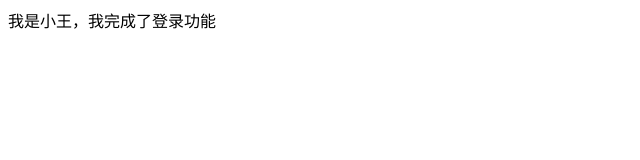
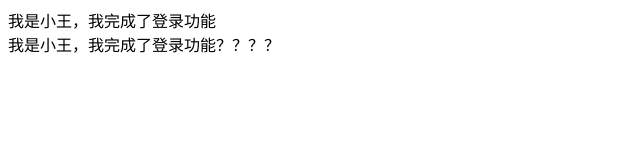
Before and after one commit to Wtz21379176/lenovo, a plain HTML site: page index.html in a window 1280 px wide. Shown: the whole page, without its empty margins (0-640 px from the left). Drawn offline with Linux system fonts and the light colour scheme.

```diff
--- a/index.html
+++ b/index.html
@@ -6,5 +6,6 @@
 </head>
 <body>
 <div>我是小王，我完成了登录功能</div>
+<div>我是小王，我完成了登录功能？？？？</div>
 </body>
 </html>
```
